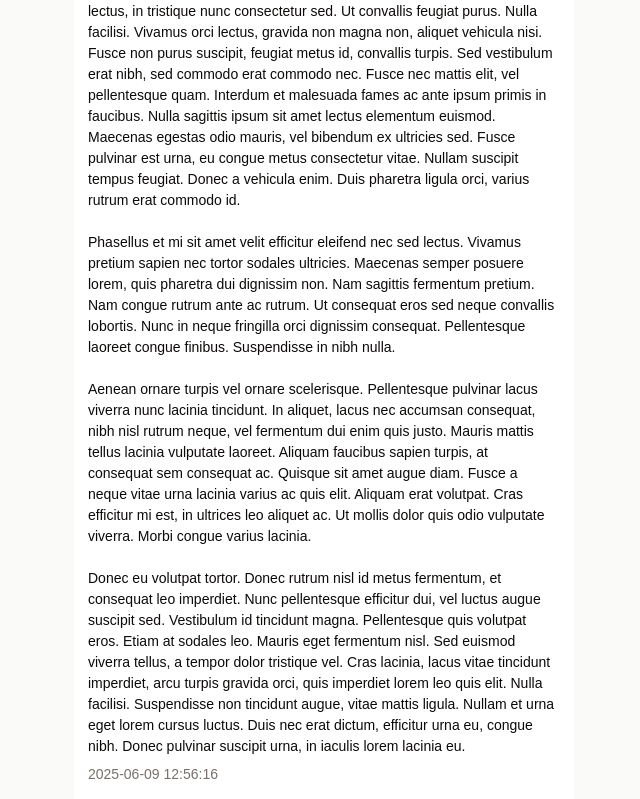
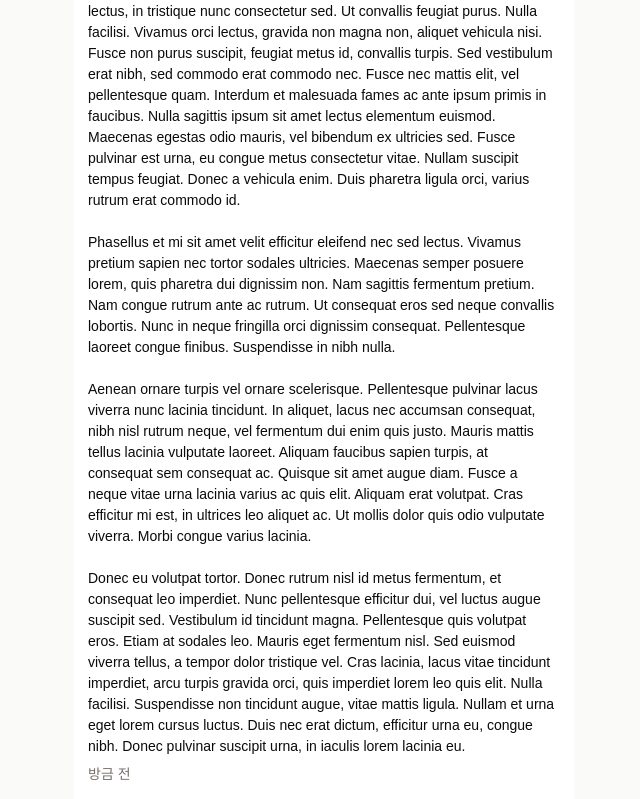
Before and after one commit to ppyom/yebok, a Next.js app: page /post/1 in a window 1280 px wide. Shown: the part 818-1617 px from the top of the page, without its empty margins (316-956 px from the left). Built offline with nearby package versions, Linux system fonts and the light colour scheme; a web font is replaced by a local one.

Commit message:
✨ RelativeTimeFormatter 적용

```diff
--- a/package.json
+++ b/package.json
@@ -25,6 +25,7 @@
     "class-variance-authority": "^0.7.1",
     "clsx": "^2.1.1",
     "date-fns": "^4.1.0",
+    "dayjs": "^1.11.13",
     "embla-carousel-react": "^8.6.0",
     "lucide-react": "^0.513.0",
     "next": "15.3.3",
--- a/src/components/post/content/index.tsx
+++ b/src/components/post/content/index.tsx
@@ -1,4 +1,5 @@
 import { cn } from '@/lib/utils';
+import { relative } from '@/utils/day';
 
 interface Props {
   content: string;
@@ -12,7 +13,7 @@ export const Content = ({ content, createdAt, isFull }: Props) => {
       <p className={cn('text-card-foreground whitespace-break-spaces', !isFull && 'line-clamp-3')}>
         {content}
       </p>
-      <data className="text-muted-foreground">{createdAt}</data>
+      <data className="text-muted-foreground">{relative(createdAt)}</data>
     </div>
   );
 };
--- /dev/null
+++ b/src/utils/day/base.ts
@@ -0,0 +1,12 @@
+import dayjs from 'dayjs';
+
+import duration from 'dayjs/plugin/duration';
+import relativeTime from 'dayjs/plugin/relativeTime';
+
+import 'dayjs/locale/ko';
+
+dayjs.extend(duration);
+dayjs.extend(relativeTime);
+dayjs.locale('ko');
+
+export const day = dayjs;
--- /dev/null
+++ b/src/utils/day/index.ts
@@ -0,0 +1,2 @@
+export { day as default } from './base';
+export * from './relative';
--- /dev/null
+++ b/src/utils/day/relative.ts
@@ -0,0 +1,14 @@
+import type { ConfigType } from 'dayjs';
+import { day } from './base';
+
+export const relative = (date: ConfigType) => {
+  if (!day(date).isValid()) {
+    throw new Error('📅 날짜 형식이 잘못되었습니다.');
+  }
+
+  if (day(date).isAfter(day())) {
+    return '방금 전';
+  }
+
+  return day.duration(day(date).diff(day())).humanize(true);
+};
```
Also changed, not shown: 1 other file (tests, documents, lock files or other folders).
